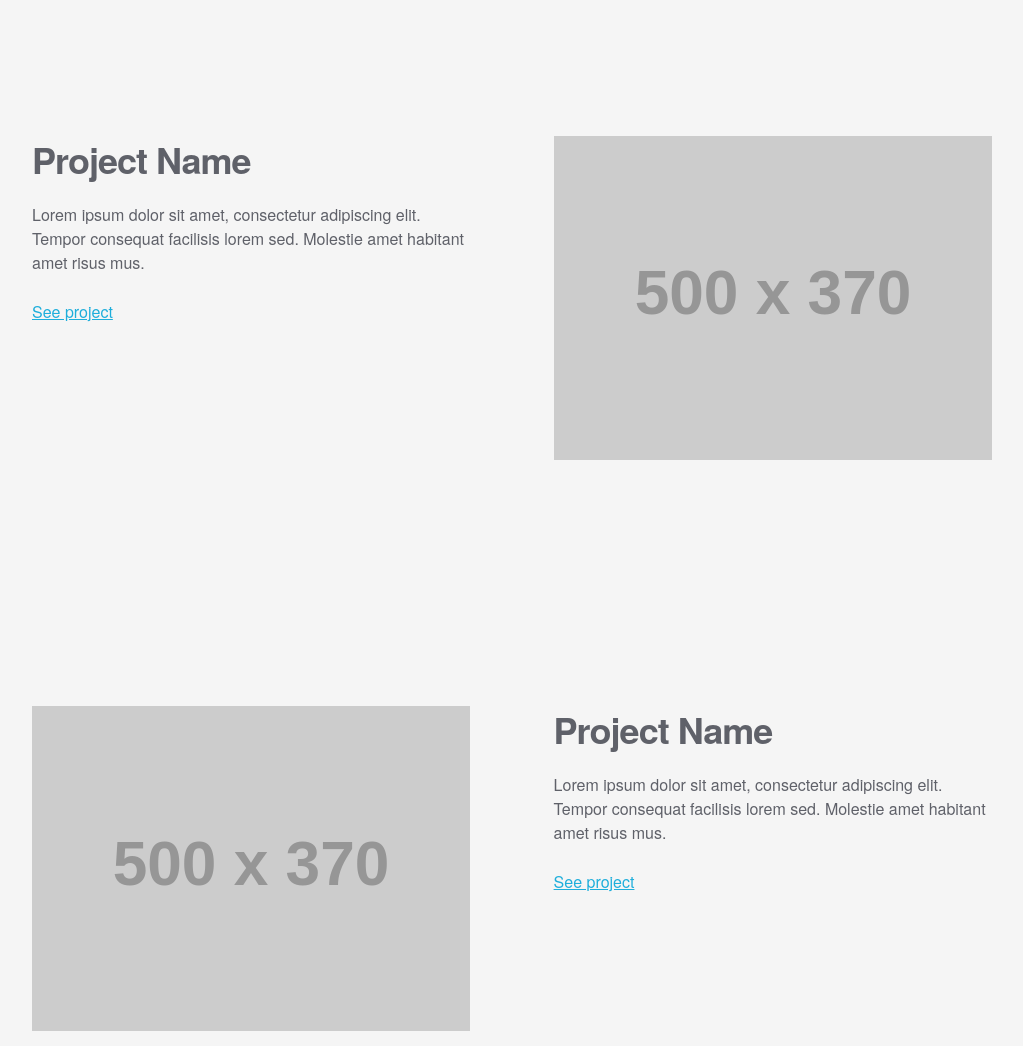
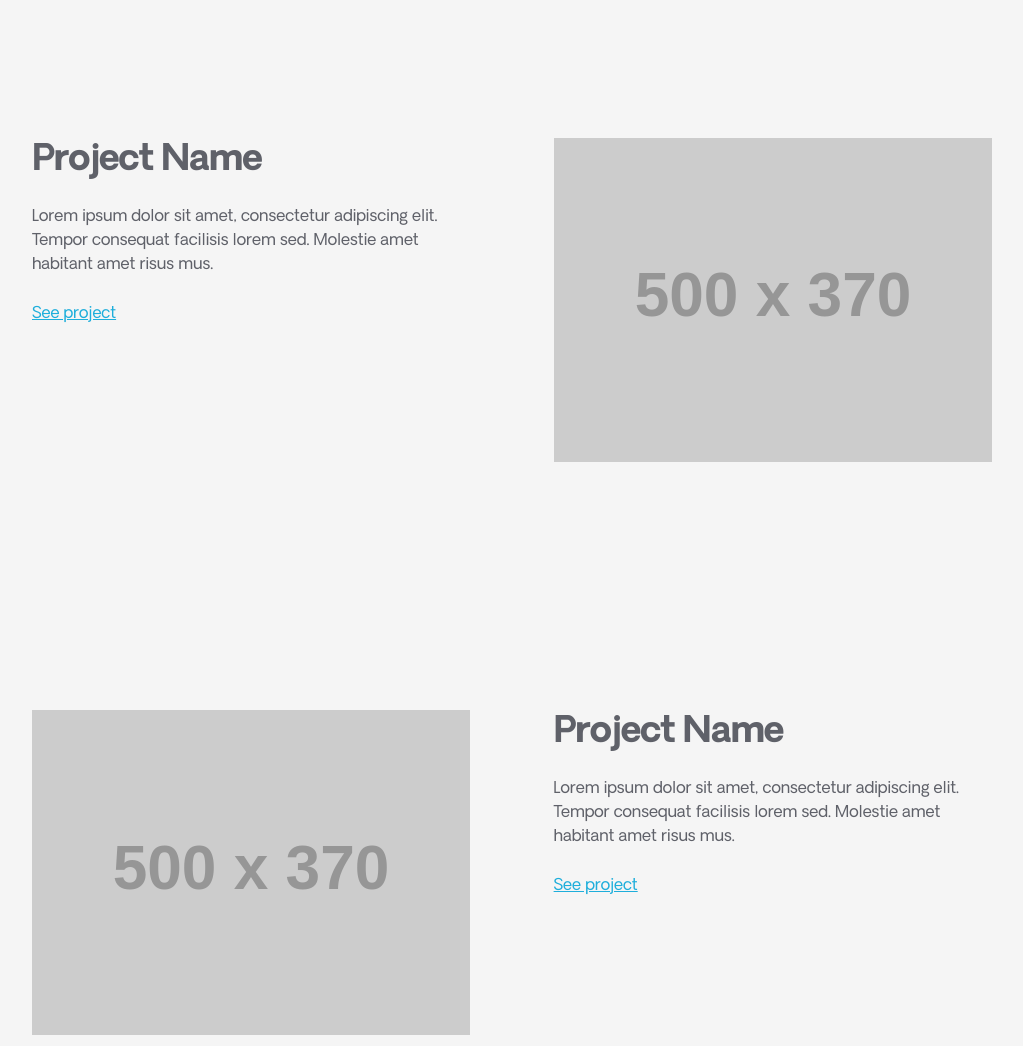
Before and after one commit to kbottr/void, a website: page index.html in a window 1280 px wide. Shown: the part 920-1966 px from the top of the page, without its empty margins (128-1151 px from the left). Drawn offline with Linux system fonts and the light colour scheme; placeholder pictures from the web are drawn by us.

Commit message:
font directory

```diff
--- a/scss/base/_variables.scss
+++ b/scss/base/_variables.scss
@@ -18,7 +18,7 @@ $link-color: #1eaedb !default;
 $font-color: #5F6169 !default;
 
 // Typography
-$font-family: "Oakes Grotesk", "Raleway", "HelveticaNeue", "Helvetica Neue", Helvetica, Arial, sans-serif !default;
+$font-family: "Oakes Grotesk", "OakesGrotesk" , "HelveticaNeue", "Helvetica Neue", Helvetica, Arial, sans-serif !default;
 
 @font-face {
     font-family: 'OakesGrotesk';
@@ -46,8 +46,8 @@ $font-family: "Oakes Grotesk", "Raleway", "HelveticaNeue", "Helvetica Neue", Hel
 }
 @font-face {
     font-family: 'OakesGrotesk';
-    src:  url('/css/webfonts/oakes-grotesk-bold.woff2') format('woff2'),
-          url('/css/webfonts/oakes-grotesk-bold.woff') format('woff');
+    src:  url('../void/css/webfonts/oakes-grotesk-bold.woff2') format('woff2'),
+          url('../void/css/webfonts/oakes-grotesk-bold.woff') format('woff');
     font-weight: 700;
 }
 
```
Also changed, not shown: css/skeleton.css.
